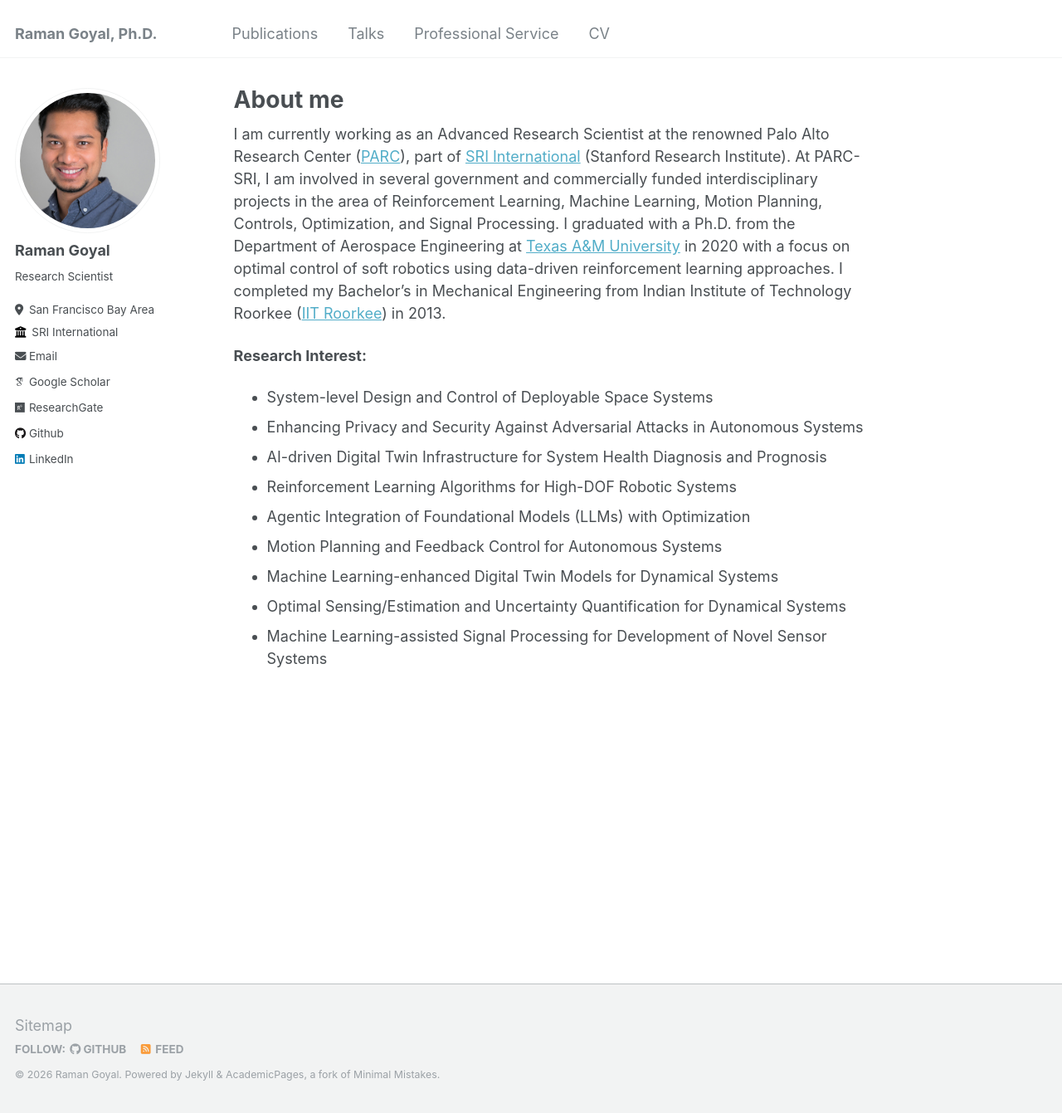
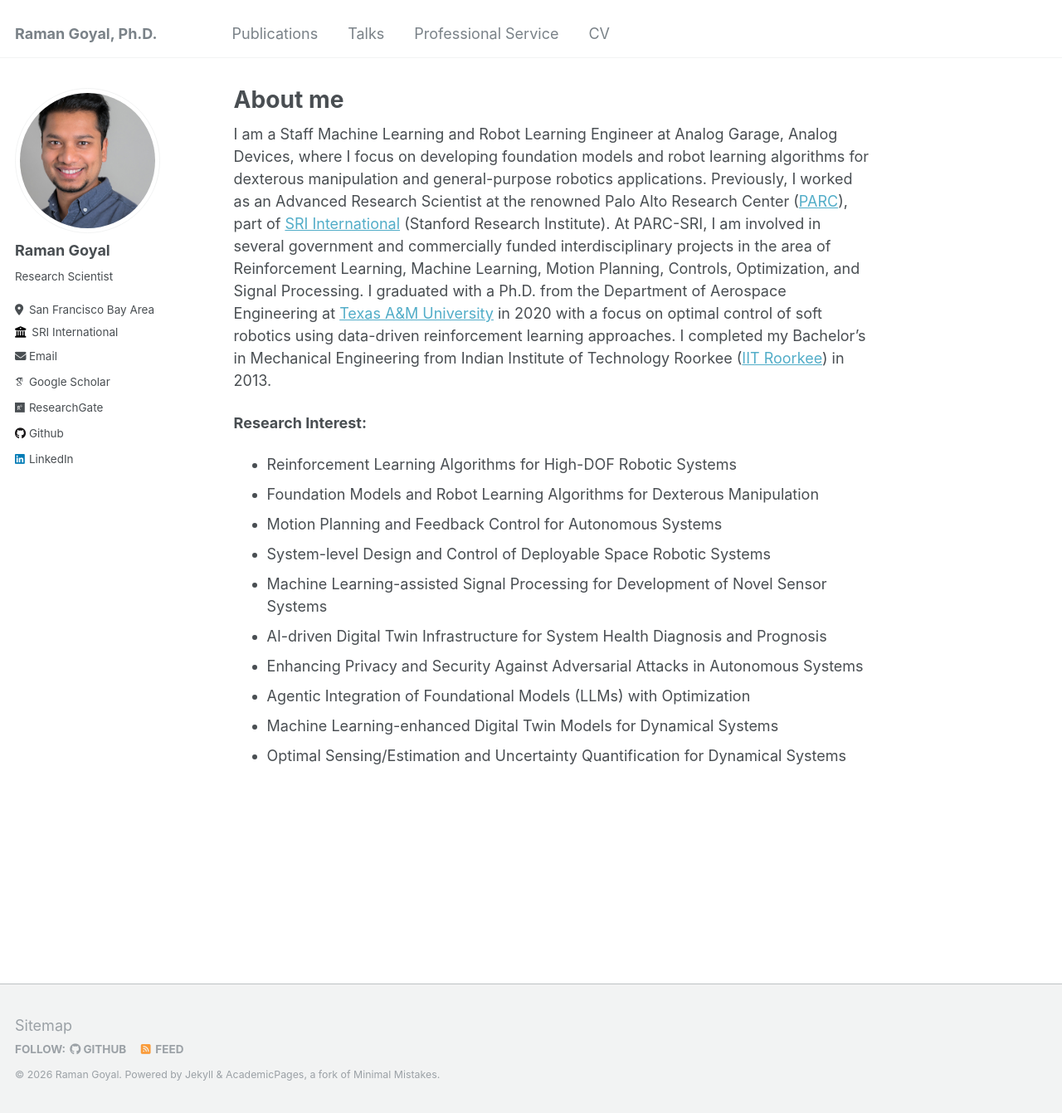
Before and after one commit to ramaniitrgoyal92/ramaniitrgoyal92.github.io, a Jekyll site: the page built from _pages/about.md, in a window 1280 px wide and 1341 px high. Shown: the whole window at 83% size. Built offline with Jekyll 4.4.1, drawn with Linux system fonts in a browser that asks for light colours; some web fonts are replaced.

Commit message:
Revise about page with current position and research focus
Updated professional role and added new research interests.

```diff
--- a/_pages/about.md
+++ b/_pages/about.md
@@ -7,18 +7,19 @@ redirect_from:
   - /about.html
 ---
 
-I am currently working as an Advanced Research Scientist at the renowned Palo Alto Research Center ([PARC](https://www.parc.com/)), part of [SRI International](https://www.sri.com/) (Stanford Research Institute). At PARC-SRI, I am involved in several government and commercially funded interdisciplinary projects in the area of Reinforcement Learning, Machine Learning, Motion Planning, Controls, Optimization, and Signal Processing. I graduated with a Ph.D. from the Department of Aerospace Engineering at [Texas A&M University](https://engineering.tamu.edu/aerospace) in 2020 with a focus on optimal control of soft robotics using data-driven reinforcement learning approaches. I completed my Bachelor’s in Mechanical Engineering from Indian Institute of Technology Roorkee ([IIT Roorkee](https://www.iitr.ac.in/)) in 2013.
+I am a Staff Machine Learning and Robot Learning Engineer at Analog Garage, Analog Devices, where I focus on developing foundation models and robot learning algorithms for dexterous manipulation and general-purpose robotics applications. Previously, I worked as an Advanced Research Scientist at the renowned Palo Alto Research Center ([PARC](https://www.parc.com/)), part of [SRI International](https://www.sri.com/) (Stanford Research Institute). At PARC-SRI, I am involved in several government and commercially funded interdisciplinary projects in the area of Reinforcement Learning, Machine Learning, Motion Planning, Controls, Optimization, and Signal Processing. I graduated with a Ph.D. from the Department of Aerospace Engineering at [Texas A&M University](https://engineering.tamu.edu/aerospace) in 2020 with a focus on optimal control of soft robotics using data-driven reinforcement learning approaches. I completed my Bachelor’s in Mechanical Engineering from Indian Institute of Technology Roorkee ([IIT Roorkee](https://www.iitr.ac.in/)) in 2013.
 
 **Research Interest:**
-* System-level Design and Control of Deployable Space Systems
+* Reinforcement Learning Algorithms for High-DOF Robotic Systems
+* Foundation Models and Robot Learning Algorithms for Dexterous Manipulation
+* Motion Planning and Feedback Control for Autonomous Systems
+* System-level Design and Control of Deployable Space Robotic Systems
+* Machine Learning-assisted Signal Processing for Development of Novel Sensor Systems
+* AI-driven Digital Twin Infrastructure for System Health Diagnosis and Prognosis
 * Enhancing Privacy and Security Against Adversarial Attacks in Autonomous Systems
-* AI-driven Digital Twin Infrastructure for System Health Diagnosis and Prognosis
-* Reinforcement Learning Algorithms for High-DOF Robotic Systems
 * Agentic Integration of Foundational Models (LLMs) with Optimization
-* Motion Planning and Feedback Control for Autonomous Systems
 * Machine Learning-enhanced Digital Twin Models for Dynamical Systems
 * Optimal Sensing/Estimation and Uncertainty Quantification for Dynamical Systems
-* Machine Learning-assisted Signal Processing for Development of Novel Sensor Systems
 
 
 
```
